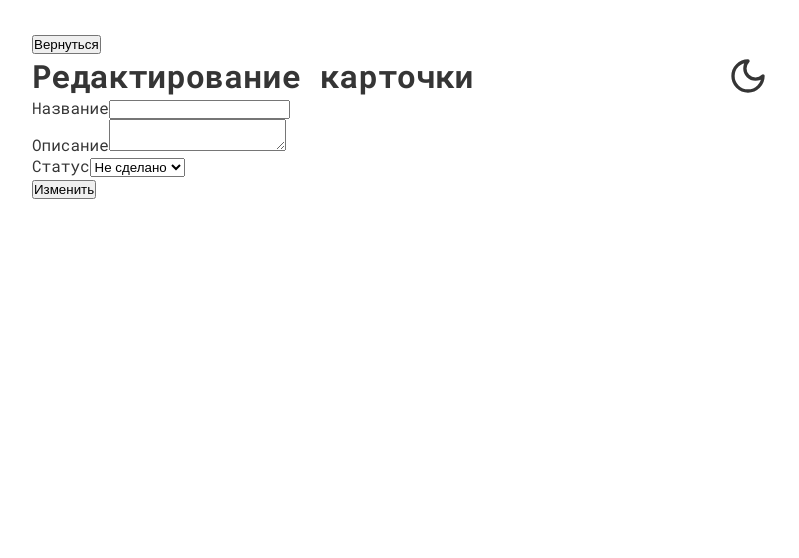
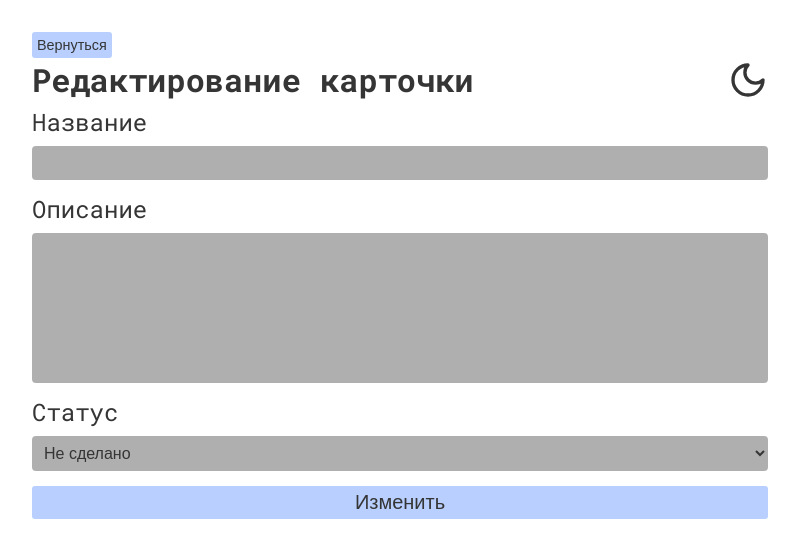
Before and after one commit to RR3Z/web_lab4, a Next.js app: page /edit/1 in a window 1280 px wide. Shown: the top 558 px of the page, without its empty margins (240-1039 px from the left). Built offline with nearby package versions, Linux system fonts and the light colour scheme; no server answers.

Commit message:
Добавил стили для кнопок и CardEditForm

```diff
--- a/app/edit/[id]/page.tsx
+++ b/app/edit/[id]/page.tsx
@@ -15,7 +15,7 @@ export default async function EditCard({ params }: Props) {
 	return (
 		<>
 			<Link href="/">
-				<button>Вернуться</button>
+				<button className="small-custom-btn">Вернуться</button>
 			</Link>
 			<PageTitle title="Редактирование карточки" />
 			<CardEditForm cardId={id} />
--- /dev/null
+++ b/components/CardEditForm/CardEditForm.css
@@ -0,0 +1,50 @@
+.form-container {
+	display: flex;
+	flex-direction: column;
+}
+
+.form-container .custom-btn {
+	margin-top: 7px;
+}
+
+.form-input-container {
+	display: flex;
+	flex-direction: column;
+}
+
+.form-input-container {
+	margin-top: 5px;
+	margin-bottom: 8px;
+}
+
+.form-input-container label {
+	margin-bottom: 8px;
+	font-size: 1.5rem;
+}
+
+.custom-select {
+	font-size: 1rem;
+	background-color: var(--select-bg-color);
+	color: var(--text-color);
+	border: none;
+	border-radius: 0.25rem;
+	outline: none;
+	padding: 0.5rem;
+}
+
+.custom-input,
+.custom-textarea {
+	color: var(--text-color);
+	background-color: var(--input-bg-color);
+	border: none;
+	border-radius: 0.25rem;
+	padding: 0.5rem;
+	font-size: 1rem;
+	cursor: pointer;
+	outline: none;
+}
+
+.custom-textarea {
+	height: 150px;
+	resize: none;
+}
--- a/components/CardEditForm/CardEditForm.tsx
+++ b/components/CardEditForm/CardEditForm.tsx
@@ -1,6 +1,7 @@
 "use client"
 
 import React, { useEffect, useState } from "react"
+import "./CardEditForm.css"
 
 export default function CardEditForm({ cardId }: { cardId: Number }) {
 	const [hasError, setHasError] = useState<boolean>(false)
@@ -74,7 +75,7 @@ export default function CardEditForm({ cardId }: { cardId: Number }) {
 					<option value="false">Не cделано</option>
 				</select>
 			</div>
-			<button disabled={hasError} type="submit">
+			<button className="custom-btn" disabled={hasError} type="submit">
 				Изменить
 			</button>
 		</form>
--- a/styles/globals.css
+++ b/styles/globals.css
@@ -35,3 +35,34 @@ body {
 	background-color: var(--bg-color);
 	color: var(--text-color);
 }
+
+.custom-btn,
+.small-custom-btn {
+	background-color: var(--btn-color);
+	color: var(--text-color);
+	border: none;
+	border-radius: 3px;
+	cursor: pointer;
+	padding: 5px;
+	outline: none;
+}
+
+.custom-btn {
+	font-size: 1.25rem;
+}
+
+.small-custom-btn {
+	font-size: 0.9rem;
+}
+
+.custom-btn:disabled {
+	background-color: #ccc;
+}
+
+.custom-btn:focus {
+	outline: none;
+}
+
+.close-btn {
+	width: 30px;
+}
```
